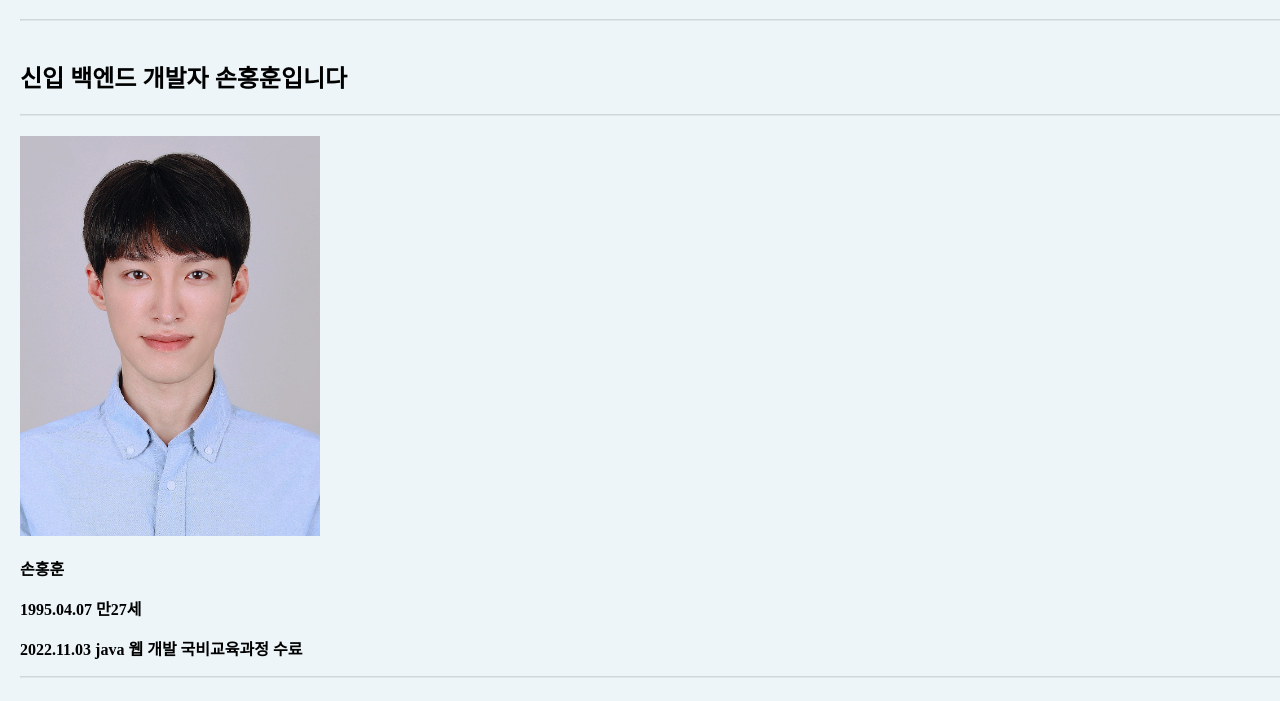
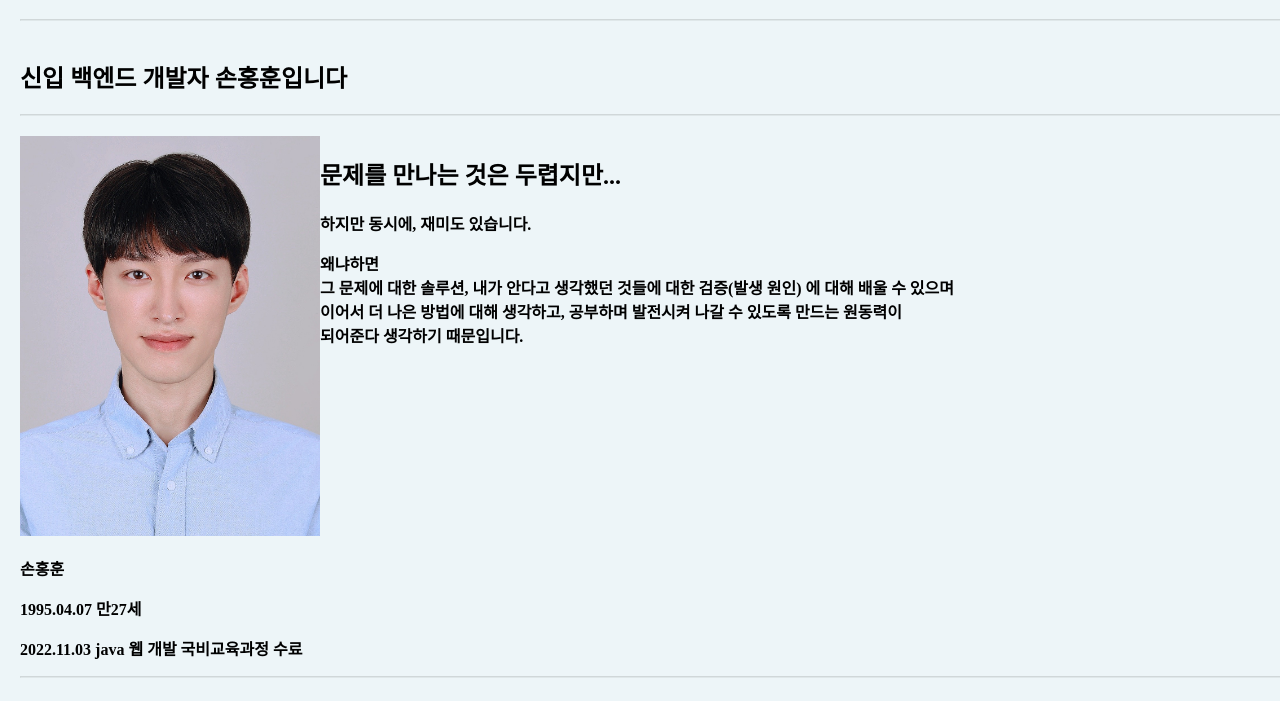
Before and after one commit to plasticHong/plasticHong.github.io, a plain HTML site: page index.html in a window 1280 px wide. Shown: the part 99-800 px from the top of the page. Drawn offline with Linux system fonts and the light colour scheme; a web font is replaced by a local one.

Commit message:
appendText

```diff
--- a/css/common.css
+++ b/css/common.css
@@ -35,7 +35,8 @@ body{margin: 0;padding: 0;background-color: rgb(237, 245, 248);font-family: 'Lef
 }
 
 h1{color:cornflowerblue}
-.profile{margin-top: 20px;}
+.profile{margin-top: 20px; display: flex;}
+
 a{text-decoration:none;color: darkblue;}
 hr{border-color: rgba(45, 46, 46, 0.116);margin: 0;}
 .icon{width: 100px; }
--- a/index.html
+++ b/index.html
@@ -19,10 +19,25 @@
         <h2>신입 백엔드 개발자 손홍훈입니다</h2>
         <hr>
         <div class = "profile">
-            <img  src="./images/photo.jpg" alt="" style="width: 300px; ;">
-            <p>손홍훈</p>
-            <p>1995.04.07 만27세</p>
-            <p>2022.11.03 java 웹 개발 국비교육과정 수료</p>
+            <div>
+                <img  src="./images/photo.jpg" alt="" style="width: 300px; ;">
+                <p>손홍훈</p>
+                <p>1995.04.07 만27세</p>
+                <p>2022.11.03 java 웹 개발 국비교육과정 수료</p>
+            </div>
+            <div>
+                <h2>문제를 만나는 것은 두렵지만...</h2>
+                <p>하지만 동시에, 재미도 있습니다.</p>
+                <p>
+                    왜냐하면 <br>그 문제에 대한 솔루션, 내가 안다고 생각했던 것들에 대한 검증(발생 원인)
+                    에 대해 배울 수 있으며
+                    <br>
+                    이어서 더 나은 방법에 대해 생각하고, 공부하며
+                    발전시켜 나갈 수 있도록 만드는 원동력이
+                    <br>
+                    되어준다 생각하기 때문입니다.
+                </p>
+            </div>
         </div>
 
         <hr>
```
